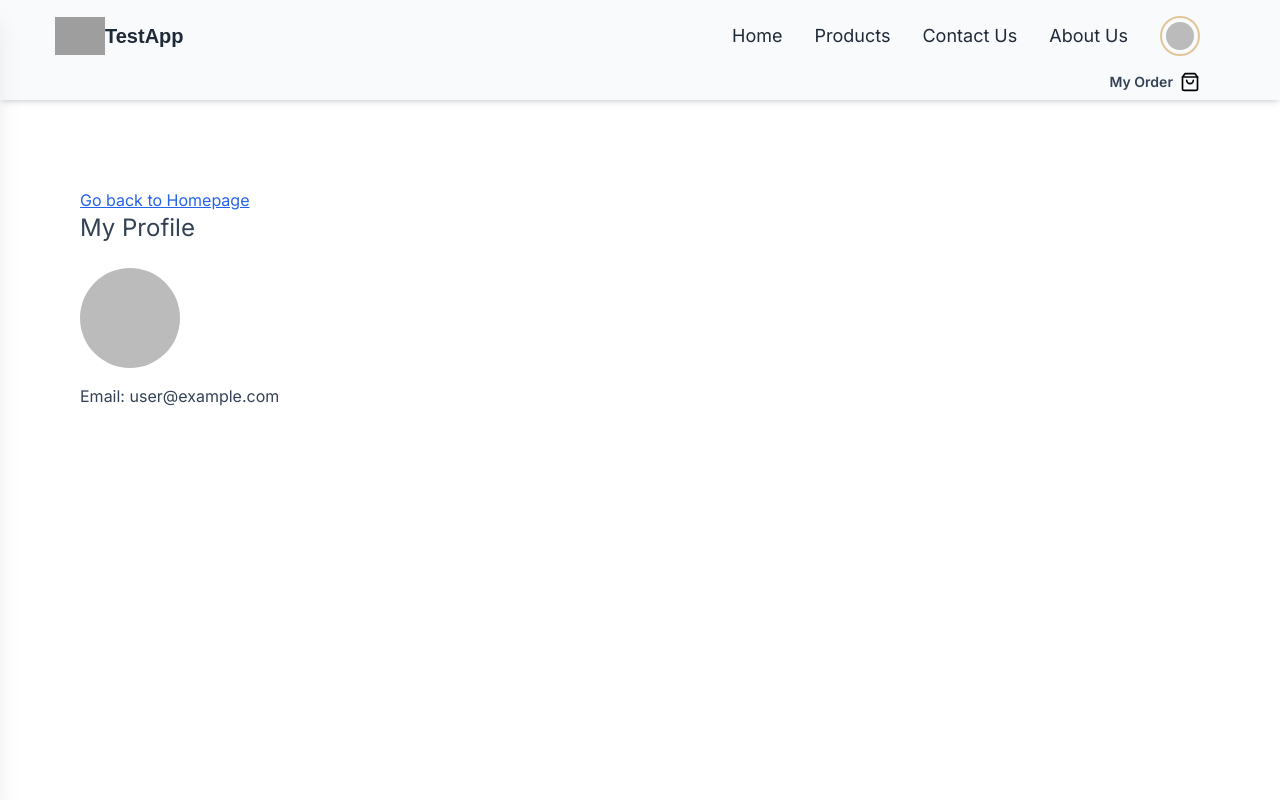
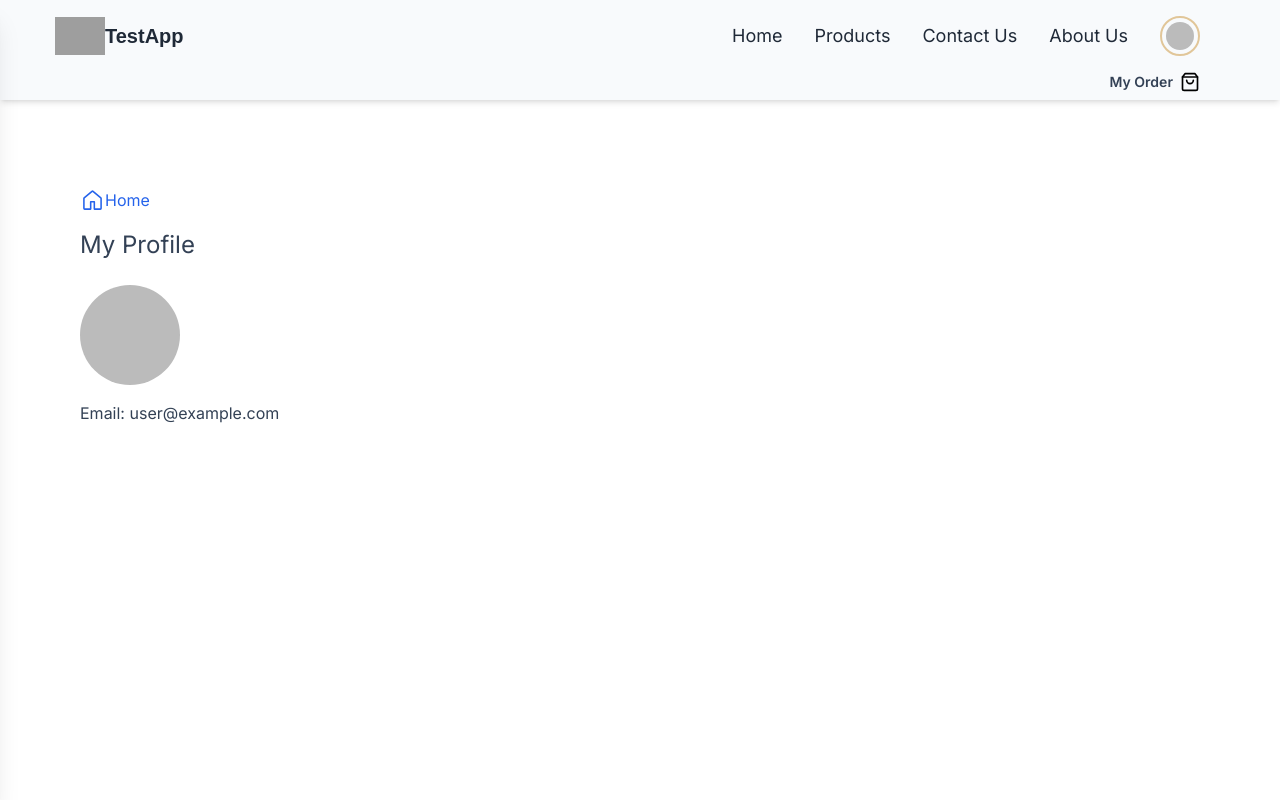
Before and after one commit to iampeterjose/testing, a Next.js app: page /profile in a window 1280 px wide. Shown: the top 800 px of the page. Built offline with nearby package versions, Linux system fonts and the light colour scheme; no server answers; the database is empty; sample sign-in values are in the browser's storage; grey boxes are pictures that could not be loaded.

Commit message:
text adjs

```diff
--- a/app/history/page.jsx
+++ b/app/history/page.jsx
@@ -55,7 +55,7 @@ const History = () => {
         <div className="flex flex-col min-h-screen md:items-center">
             <main className="flex-grow">
                 <div className='flex flex-col p-5 md:p-20 mt-28 md:mt-20 w-full md:w-[800px]'>
-                    <Link href='/'><p className='text-blue-600 underline mb-4 flex'><GoHome size={25} /> Home</p></Link>
+                    <Link href='/'><p className='text-blue-600 mb-4 flex'><GoHome size={25} /> Home</p></Link>
                     {allOrders.length > 0 ? (
                         <>
                         <h1 className='text-xl mb-4'>Order History</h1>
--- a/app/profile/page.jsx
+++ b/app/profile/page.jsx
@@ -4,6 +4,7 @@ import { useEffect } from "react";
 import { useRouter } from "next/navigation";
 import Link from "next/link";
 import { IoPersonOutline } from "react-icons/io5";
+import { GoHome } from "react-icons/go";
 
 const page = () => {
     const { data:session } = useSession();
@@ -23,7 +24,7 @@ const page = () => {
             <main className='flex-grow'>
                 <div className='flex flex-col md:flex-row p-5 md:p-20 mt-28 md:mt-20 '>
                     <div className="w-full">
-                    <Link href='/'><p className='text-blue-600 underline'>Go back to Homepage</p></Link>
+                    <Link href='/'><p className='text-blue-600 mb-4 flex'><GoHome size={25} /> Home</p></Link>
                         <h1 className="text-2xl text-slate-700">My Profile</h1>
                         {!session?.user.image ? (
                             <IoPersonOutline size={100} className="mt-6" />
--- a/components/CoffeeCard.jsx
+++ b/components/CoffeeCard.jsx
@@ -68,9 +68,9 @@ const CoffeeCard = ({ title, image, description, id, price, isActive, handleClic
                     alt={title}
                     className="w-[280px] lg:h-[280px] md:h-[200px] rounded-md"
                 />
-                <div className="flex justify-between bg-slate-100 rounded-t-md w-full absolute bottom-0 p-2 transform translate-y-10 opacity-0 group-hover:translate-y-0 group-hover:opacity-90 transition-transform duration-500 ease-out">
+                <div className="flex justify-between bg-orange-500 rounded-t-md w-full absolute bottom-0 p-2 transform translate-y-10 opacity-0 group-hover:translate-y-0 group-hover:opacity-90 transition-transform duration-500 ease-out">
                     <button
-                        className={`border-2 border-blue-700 text-slate-900 hover:bg-blue-700 hover:text-white py-1 px-2 w-30 rounded-md flex justify-center items-center`}
+                        className={`border-2 bg-orange-600 text-slate-50 hover:bg-orange-700 py-1 px-2 w-30 rounded-md flex justify-center items-center`}
                         onClick={handleAdd}
                     >
                         Add &nbsp;
@@ -82,7 +82,7 @@ const CoffeeCard = ({ title, image, description, id, price, isActive, handleClic
                             type="number"
                             value={quantity}
                             onChange={(e) => setQuantity(e.target.value)}
-                            className="border-2 rounded-md w-12 h-14 px-3 py-2 sm:text-base"
+                            className="border-b-2 w-12 h-14 px-3 py-2 sm:text-base"
                         />
                     </span>
                 </div>
@@ -118,7 +118,7 @@ const CoffeeCard = ({ title, image, description, id, price, isActive, handleClic
                 style={{ maxHeight: isActive ? '200px' : '0' }}
             >
                 <button
-                    className={`border-2 border-blue-500 text-slate-900 hover:bg-blue-500 hover:text-white py-2 px-4 w-30 rounded-md flex justify-center items-center`}
+                    className={`border-2 bg-orange-600 text-slate-50 hover:bg-orange-700 py-2 px-4 w-30 rounded-md flex justify-center items-center`}
                     onClick={handleAdd}
                 >
                     Add &nbsp;
@@ -130,7 +130,7 @@ const CoffeeCard = ({ title, image, description, id, price, isActive, handleClic
                         type="number"
                         value={quantity}
                         onChange={(e) => setQuantity(e.target.value)}
-                        className="border-2 rounded-md w-16 h-14 px-3 py-2 sm:text-base"
+                        className="border-b-2 w-16 h-14 px-3 py-2 sm:text-base"
                     />
                 </span>
             </div>
```
